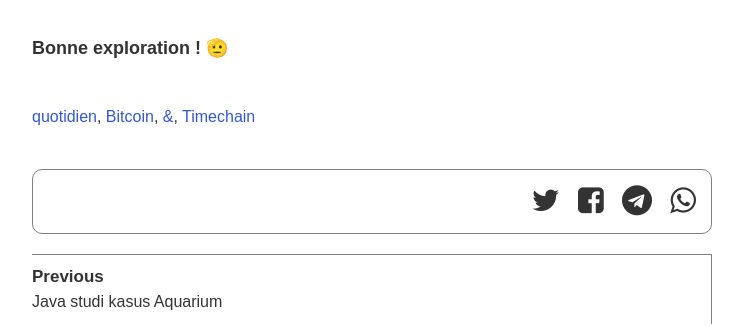
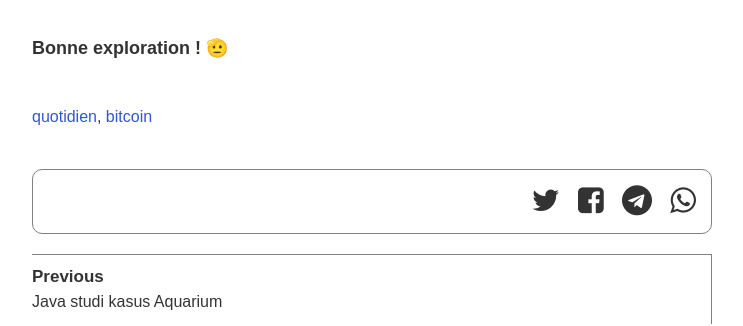
Before and after one commit to aliifam/jdox, a Jekyll site: the page built from _posts/2023-07-12-Hello-World.md, in a window 1280 px wide. Shown: the part 1877-2203 px from the top of the page, without its empty margins (268-1011 px from the left). Built offline with Jekyll 4.4.1, drawn with Linux system fonts in a browser that asks for light colours; some web fonts are replaced.

```diff
--- a/_posts/2023-07-12-Hello-World.md
+++ b/_posts/2023-07-12-Hello-World.md
@@ -2,7 +2,7 @@
 layout: post
 title: Hello World!
 description: Chroniques du Dark Web, Cryptographie & la révolution Bitcoin.
-tags: quotidien Bitcoin & Timechain
+tags: quotidien bitcoin
 image: https://res.cloudinary.com/notee/image/upload/v1640412430/notes/hello-world.jpg
 thumb: https://res.cloudinary.com/notee/image/upload/v1640412430/notes/hello-world.webp
 ---
--- a/tag/Bitcoin & Timechain/index.html
+++ /dev/null
@@ -1,4 +0,0 @@
----
-layout: tag
-tag: Bitcoin & Timechain
----
--- /dev/null
+++ b/tag/bitcoin/index.html
@@ -0,0 +1,4 @@
+---
+layout: tag
+tag: bitcoin
+---
--- /dev/null
+++ b/tag/philosophie/index.html
@@ -0,0 +1,4 @@
+---
+layout: tag
+tag: philosophie
+---
--- a/tag/sociologie & philosophie/index.html
+++ /dev/null
@@ -1,4 +0,0 @@
----
-layout: tag
-tag: sociologie & philosophie
----
```
